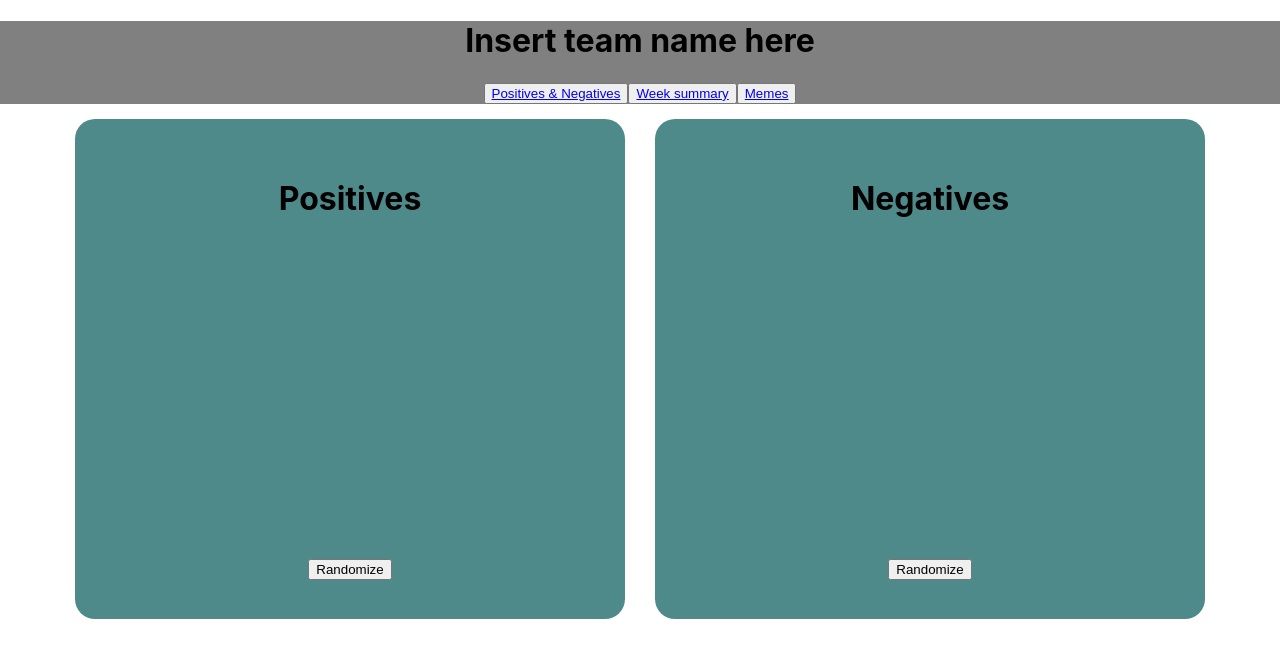
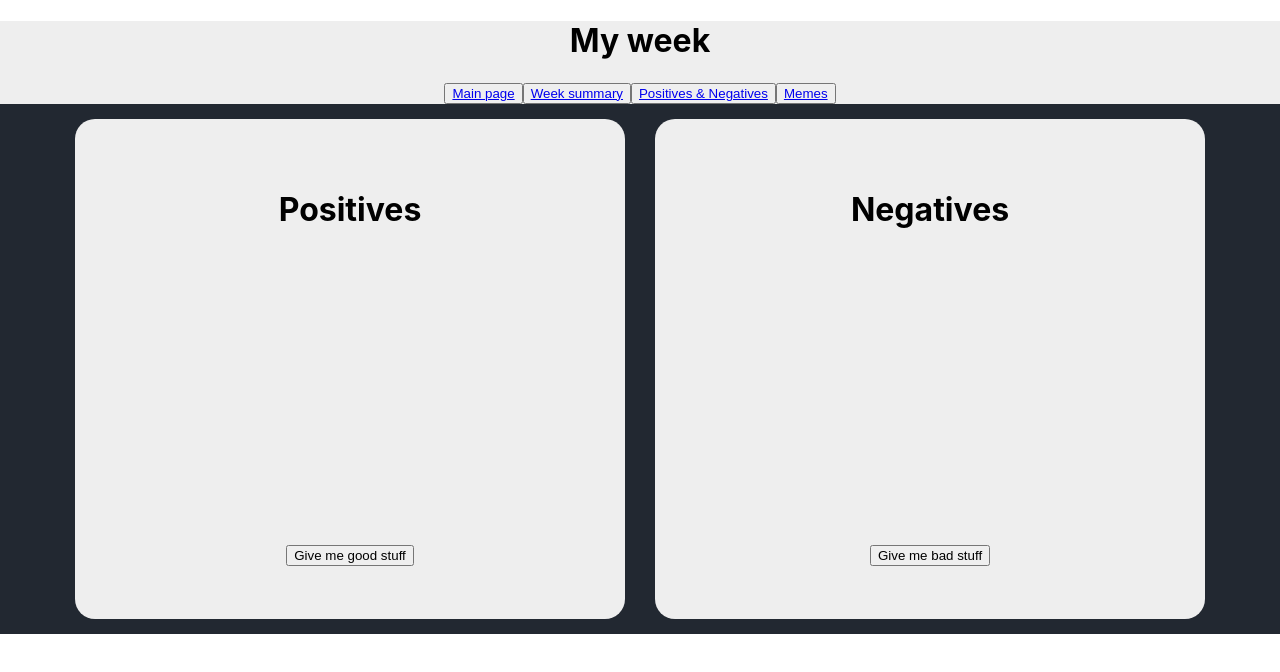
Before and after one commit to b-bence/my_week, a React (Create React App) app: page /positives in a window 1280 px wide. Shown: the top 672 px of the page. Built offline with nearby package versions, Linux system fonts and the light colour scheme.

Commit message:
formatted text on the slides

```diff
--- a/src/App.js
+++ b/src/App.js
@@ -28,7 +28,8 @@ const App = () => {
 
 const mainDivStyle={
   alignItems: "center",
-  justifyContent: "center"
+  justifyContent: "center",
+  backgroundColor: "#222831"
 }
 
 export default App;
--- a/src/components/BulletPointDiv.js
+++ b/src/components/BulletPointDiv.js
@@ -4,7 +4,7 @@ import styled from 'styled-components'
 export default styled.div`
     height: 500px;
     width: 550px;
-    background-color: #4f8a8b;
+    background-color: #eeeeee;
     border-radius: 20px;
     display: flex;
     justify-content: center;
--- a/src/components/Header.js
+++ b/src/components/Header.js
@@ -3,7 +3,7 @@ import styled from 'styled-components'
 import {Link} from 'react-router-dom'
 
 const HeaderDiv = styled.div`
-    background-color: grey;
+    background-color: #eeeeee;
     text-align: center;
 
 `
@@ -12,10 +12,11 @@ const Header = () => {
 
     return (
         <HeaderDiv>
-            <h1 style={headerStyle}>Insert team name here</h1>
+            <h1 style={headerStyle}>My week</h1>
 
+            <button><Link to='/' >Main page</Link></button>
+            <button><Link to='/summary' >Week summary</Link></button>
             <button><Link to='/positives' >Positives & Negatives</Link></button>
-            <button><Link to='/summary' >Week summary</Link></button>
             <button><Link to='/memes' >Memes</Link></button>
         </HeaderDiv>
     )
--- a/src/components/NegativeList.js
+++ b/src/components/NegativeList.js
@@ -1,6 +1,14 @@
 import React, {useState, useContext} from 'react'
 import {NegativesContext} from './NegativesContext'
 import BulletPointDiv from './BulletPointDiv'
+import styled from 'styled-components'
+
+
+const CustomHeader = styled.h2`
+    margin: 10px;
+    margin-left: 20px;
+    padding: 10px;
+`
 
 const NegativeList = () => {
     const [values] = useContext(NegativesContext)
@@ -8,6 +16,7 @@ const NegativeList = () => {
     const [firstValue, setFirstValue] = useState('')
     const [secondValue, setSecondValue] = useState('')
     const [thirdValue, setThirdValue] = useState('')
+    const [fourthValue, setFourthValue] = useState('')
 
     const randomize = () =>{
         const newList = [...values]
@@ -26,18 +35,26 @@ const NegativeList = () => {
         setThirdValue(value)
         index = newList.indexOf(value);
         newList.splice(index, 1);
+
+        value = newList[Math.floor(Math.random() * Math.floor(newList.length))]
+        setFourthValue(value)
+        index = newList.indexOf(value);
+        newList.splice(index, 1);
+
+
     }
 
     return (
         <BulletPointDiv>
-            <div style={{height: "20%"}}><h1>Negatives</h1></div>
-            <div style={{height: "60%"}}>
-                <h2>{firstValue}</h2>
-                <h2>{secondValue}</h2>
-                <h2>{thirdValue}</h2>
+            <div style={{height: "15%"}}><h1>Negatives</h1></div>
+            <div style={{height: "60%", width: "100%", textAlign: "left"}}>
+                <CustomHeader>{firstValue}</CustomHeader>
+                <CustomHeader>{secondValue}</CustomHeader>
+                <CustomHeader>{thirdValue}</CustomHeader>
+                <CustomHeader>{fourthValue}</CustomHeader>
             </div>
-            <div>
-                <button onClick={randomize}>Randomize</button>
+            <div style={{height: "5%"}}>
+                <button onClick={randomize}>Give me bad stuff</button>
             </div>
         </BulletPointDiv>
     )
--- a/src/components/PositiveList.js
+++ b/src/components/PositiveList.js
@@ -1,6 +1,14 @@
 import React, {useState, useContext} from 'react'
 import {PositivesContext} from './PositivesContext'
 import BulletPointDiv from './BulletPointDiv'
+import styled from 'styled-components'
+
+
+const CustomHeader = styled.h2`
+    margin: 10px;
+    margin-left: 20px;
+    padding: 10px;
+`
 
 const PositiveList = () => {
     const [values] = useContext(PositivesContext)
@@ -8,6 +16,7 @@ const PositiveList = () => {
     const [firstValue, setFirstValue] = useState('')
     const [secondValue, setSecondValue] = useState('')
     const [thirdValue, setThirdValue] = useState('')
+    const [fourthValue, setFourthValue] = useState('')
 
     const randomize = () =>{
         const newList = [...values]
@@ -26,18 +35,24 @@ const PositiveList = () => {
         setThirdValue(value)
         index = newList.indexOf(value);
         newList.splice(index, 1);
+
+        value = newList[Math.floor(Math.random() * Math.floor(newList.length))]
+        setFourthValue(value)
+        index = newList.indexOf(value);
+        newList.splice(index, 1);
     }
 
     return (
         <BulletPointDiv>
-            <div style={{height: "20%"}}><h1>Positives</h1></div>
-            <div style={{height: "60%"}}>
-                <h2>{firstValue}</h2>
-                <h2>{secondValue}</h2>
-                <h2>{thirdValue}</h2>
+            <div style={{height: "15%"}}><h1>Positives</h1></div>
+            <div style={{height: "60%", width: "100%", textAlign: "left"}}>
+                <CustomHeader>{firstValue}</CustomHeader>
+                <CustomHeader>{secondValue}</CustomHeader>
+                <CustomHeader>{thirdValue}</CustomHeader>
+                <CustomHeader>{fourthValue}</CustomHeader>
             </div>
-            <div>
-                <button onClick={randomize}>Randomize</button>
+            <div style={{height: "5%"}}>
+                <button onClick={randomize}>Give me good stuff</button>
             </div>
 
         </BulletPointDiv>
--- a/src/components/WeekSummary.js
+++ b/src/components/WeekSummary.js
@@ -11,19 +11,24 @@ const ContainerDiv = styled.div`
     justify-content: center;
     align-items: center;`
 
+const CustomHeader = styled.h2`
+    margin: 10px;
+    padding: 7px;
+    `
+
 
 const WeekSummary = () =>{
 
-    const monday = ["Sprint plan", "Understanding the code", "Slow start", "Babzsak session"]
+    const monday = [" sprint plan", " understanding the code", " slow start", " babzsák session"]
     let [mondayDisplay, addToMonday] = useState([])
 
-    const tuesday = ["Pair programming", "Planning and understanding"]
+    const tuesday = [" pair programming", " planning and understanding"]
     let [tuesdayDisplay, addToTuesday] = useState([])
 
-    const wednesday = ["Pair programming", "Socializing", "Active coding", "Finished many tasks", "Refactor", "Added CSS to project"]
+    const wednesday = [" pair programming", " socializing", " active coding", " finished many tasks", " refactor", " added CSS to project"]
     let [wednesdayDisplay, addToWednesday] = useState([])
 
-    const thursday = ["Creating presentation", "Fixing bugs", "Extra features", "Last minute merge conflict", "Pair programming", "Finished most of the project"]
+    const thursday = [" creating presentation", " fixing bugs", " extra features", " last minute merge conflict", " pair programming", " finished most of the project"]
     let [thursdayDisplay, addToThursday] = useState([])
 
     let [fridayDisplay, addToFriday] = useState([])
@@ -52,7 +57,7 @@ const WeekSummary = () =>{
         fillUpList(thursdayClone, thursdayDisplay, addToThursday)
         fillUpList(thursdayClone, thursdayDisplay, addToThursday)
 
-        addToFriday("Demo")
+        addToFriday(" demo")
 
 
     }
@@ -70,19 +75,19 @@ const WeekSummary = () =>{
         <ContainerDiv>
         <BulletPointDiv>
 
-        <div>
+        <div style={{height: "15%"}}>
             <h1>Week Summary</h1>
         </div>
 
-        <div>
-            <h2>Monday: {mondayDisplay.toString()}</h2>
-            <h2>Tuesday: {tuesdayDisplay.toString()}</h2>
-            <h2>Wednesday: {wednesdayDisplay.toString()}</h2>
-            <h2>Thursday: {thursdayDisplay.toString()}</h2>
-            <h2>Friday: {fridayDisplay.toString()}</h2>
+        <div style={{height: "70%", width: "100%", textAlign: "left"}}>
+            <CustomHeader>Monday: {mondayDisplay.toString()}</CustomHeader>
+            <CustomHeader>Tuesday: {tuesdayDisplay.toString()}</CustomHeader>
+            <CustomHeader>Wednesday: {wednesdayDisplay.toString()}</CustomHeader>
+            <CustomHeader>Thursday: {thursdayDisplay.toString()}</CustomHeader>
+            <CustomHeader>Friday: {fridayDisplay.toString()}</CustomHeader>
         </div>
-        <div>
-        <button onClick={randomize}>Randomize</button>
+        <div style={{height: "5%"}}>
+        <button onClick={randomize}>Show my week</button>
         </div>
         </BulletPointDiv>
         </ContainerDiv>
@@ -90,4 +95,8 @@ const WeekSummary = () =>{
 
 }
 
+const headerStyle = {
+    margin: "10px"
+}
+
 export default WeekSummary
```
